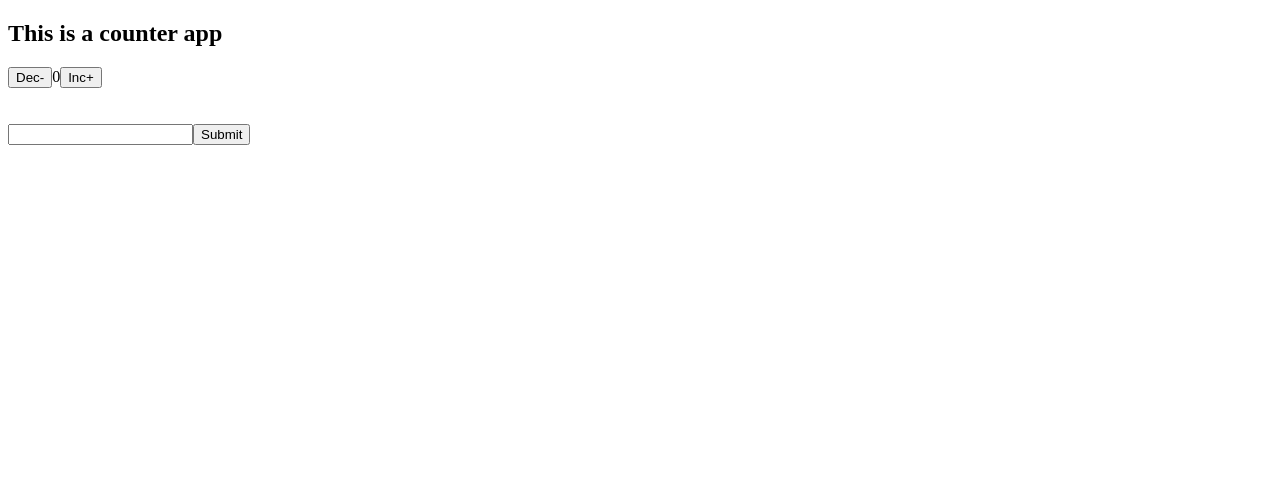
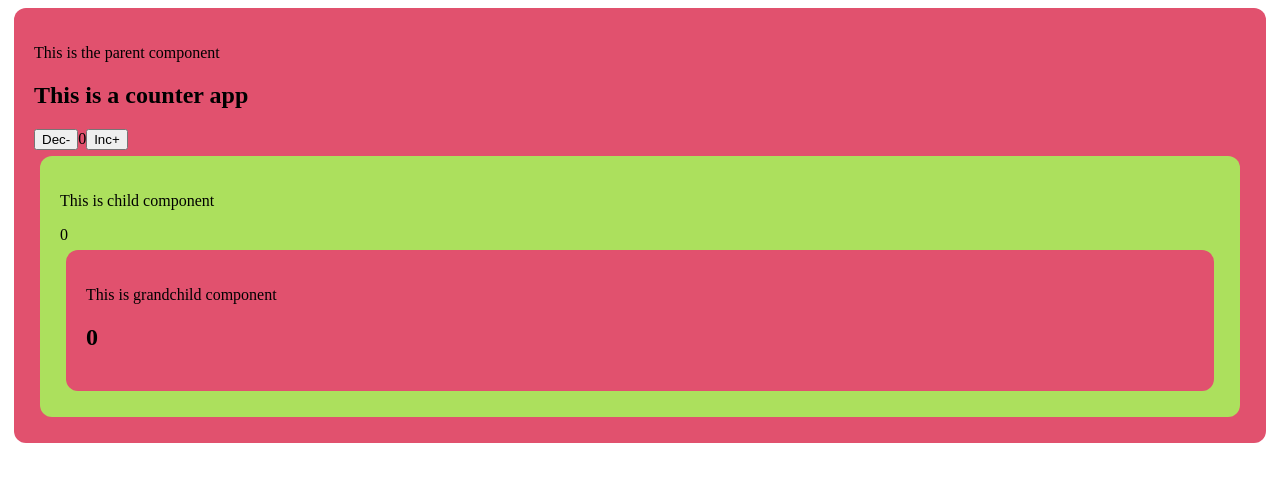
Before and after one commit to mabrur007/PH_Foundation, a React (Vite) app in the folder module_06/react-one/: page / in a window 1280 px wide. Shown: the top 482 px of the page. Built offline with nearby package versions, Linux system fonts and the light colour scheme.

Commit message:
props drilling in nested components

```diff
--- a/module_06/react-one/src/App.jsx
+++ b/module_06/react-one/src/App.jsx
@@ -1,59 +1,17 @@
+import "./components/Card.css";
+
 import { useState } from "react";
-import Card from "./components/Card";
 import Counter from "./components/Counter";
+import DisplayCounter from "./components/DisplayCounter";
 
 export default function App() {
-	const [input, setInput] = useState("");
-	const [submitted, setSubmitted] = useState([]);
-
-	const members = [
-		{ name: "Galib", age: 39 },
-		{ name: "Habib", age: 73 },
-		{ name: "Sakib", age: 10 },
-		{ name: "Rakib", age: 12 },
-		{ name: "Salam", age: 25 },
-	];
-
-	const submitHandler = (e) => {
-		e.preventDefault();
-		setSubmitted([...submitted, input]);
-		setInput(" ");
-	};
-
-	console.log(submitted);
-
+	// this is the example of state sharing
+	const [count, setCount] = useState(0);
 	return (
-		<>
-			{/* <MyComponent firstName={"akash"} lastName={"batash"} city={"Dhaka"}>
-				This is My Component
-			</MyComponent> */}
-			{/* <h1>This is card component.</h1> */}
-			{/* <Card name="Akij" age={39} />
-			<Card name="Badol" age={17} /> */}
-			{/* {members
-				.filter((member) => member.age > 18)
-				.sort((a, b) => a.age - b.age)
-				.map((member) => (
-					<Card name={member.name} age={member.age} key={member.age} />
-				))} */}
-
-			{/* counter component */}
-			<Counter />
-			<br />
-			<br />
-			{/* input field handling in react */}
-			<form onSubmit={submitHandler}>
-				<input type="text" value={input} onChange={(e) => setInput(e.target.value)} />
-				<input type="submit" value="Submit" />
-			</form>
-			<h2>{input}</h2>
-			<ul>
-				{submitted.map((s, id) => (
-					<li key={id}>{s}</li>
-				))}
-			</ul>
-		</>
+		<div className="card bg-red">
+			<p>This is the parent component</p>
+			<Counter count={count} setCount={setCount} />
+			<DisplayCounter count={count} />
+		</div>
 	);
 }
-
-// export default App;
--- a/module_06/react-one/src/components/Card.css
+++ b/module_06/react-one/src/components/Card.css
@@ -4,9 +4,9 @@
 	border-radius: 12px;
 }
 .bg-green {
-	background: greenyellow;
+	background: rgb(172, 224, 93);
 }
 
 .bg-red {
-	background: crimson;
+	background: rgb(225, 81, 110);
 }
--- a/module_06/react-one/src/components/Counter.jsx
+++ b/module_06/react-one/src/components/Counter.jsx
@@ -1,12 +1,13 @@
-import { useState } from "react";
+// import { useState } from "react";
 
-export default function Counter() {
-	let [count, setCount] = useState(0);
+export default function Counter({ count, setCount }) {
+	// let [count, setCount] = useState(0);
 	// increment
 	const increment = () => {
 		setCount(++count);
 		console.log(count);
 	};
+	// decrement
 	const decrement = () => {
 		if (count > 0) {
 			setCount(--count);
--- /dev/null
+++ b/module_06/react-one/src/components/DisplayCounter.jsx
@@ -0,0 +1,12 @@
+import NestedDisplay from "./NestedDisplay";
+
+export default function DisplayCounter({ count }) {
+	// this is the example of state sharing
+	return (
+		<div className="card bg-green">
+			<p>This is child component</p>
+			{count}
+			<NestedDisplay count={count} />
+		</div>
+	);
+}
--- /dev/null
+++ b/module_06/react-one/src/components/NestedDisplay.jsx
@@ -0,0 +1,8 @@
+export default function NestedDisplay({ count }) {
+	return (
+		<div className="card bg-red">
+			<p>This is grandchild component</p>
+			<h2>{count}</h2>
+		</div>
+	);
+}
```
Also changed, not shown: module_06/react-one/src/AppOld.jsx (added, +63 -0 lines), module_06/react-one/src/components/InputHandle.jsx (added, +35 -0 lines).
